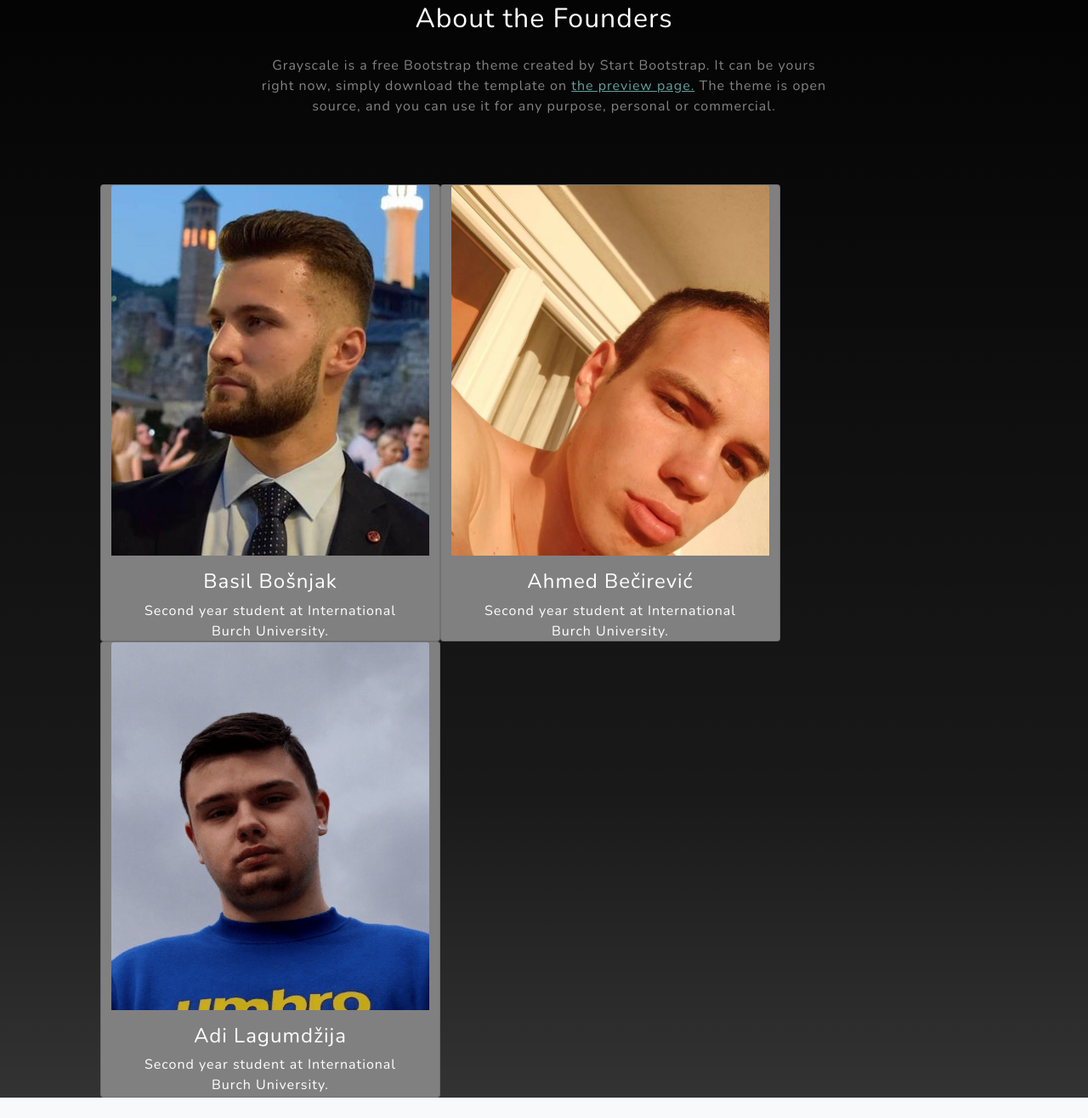
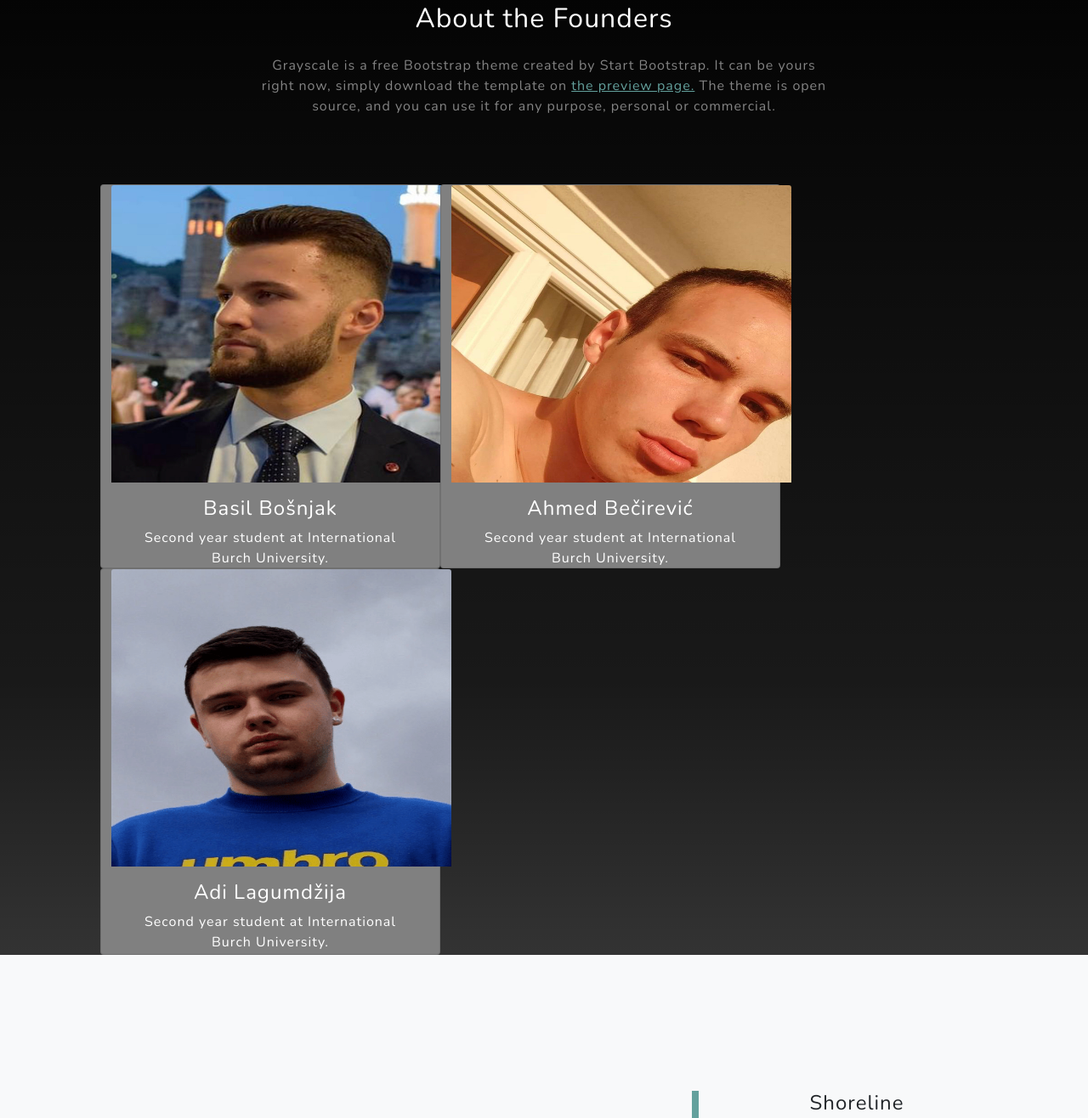
Before and after one commit to ahmedbecirevic/teamup-startup-website, a plain HTML site: page index.html in a window 1280 px wide. Shown: the part 957-2273 px from the top of the page at 85% size. Drawn offline with nearby package versions, Linux system fonts and the light colour scheme.

Commit message:
fixing card dimensions

```diff
--- a/index.html
+++ b/index.html
@@ -65,7 +65,7 @@
                 <div class="container" style="background-color: none;">
                     <div class="row align-items-start" style="background-color:none ;">
                 <div class="card" style="width:400px; background-color: gray;">
-                    <img class="card-img-top" src="assets/base.png" alt="Card image">
+                    <img class="card-img-top" src="assets/base.png" alt="Card image" style="height:350px; width: 400px;">
                     <div class="card-body"style="height: 100px;  background-color: gray">
                       <h4 class="card-title" style="color:white">Basil Bošnjak</h4>
                       <p class="card-text" style="color:white">Second year student at International Burch University.</p>
@@ -73,7 +73,7 @@
                   </div>
 
                   <div class="card" style="width:400px;  background-color: gray ">
-                    <img class="card-img-top" src="assets/ahmo.png" alt="Card image">
+                    <img class="card-img-top" src="assets/ahmo.png" alt="Card image"style="height:350px; width: 400px;">
                     <div class="card-body "style="height: 100px;  background-color: gray">
                       <h4 class="card-title" style="color:white">Ahmed Bečirević</h4>
                       <p class="card-text" style="color:white">Second year student at International Burch University.</p>
@@ -81,7 +81,7 @@
                   </div>
 
                   <div class="card" style="width:400px;  background-color: gray ">
-                    <img class="card-img-top" src="assets/adi.png" alt="Card image">
+                    <img class="card-img-top" src="assets/adi.png" alt="Card image"style="height:350px; width: 400px;">
                     <div class="card-body" style="height: 102.5px; background-color: gray;">
                       <h4 class="card-title" style="color:white">Adi Lagumdžija</h4>
                       <p class="card-text" style="color:white">Second year student at International Burch University.</p>
```
